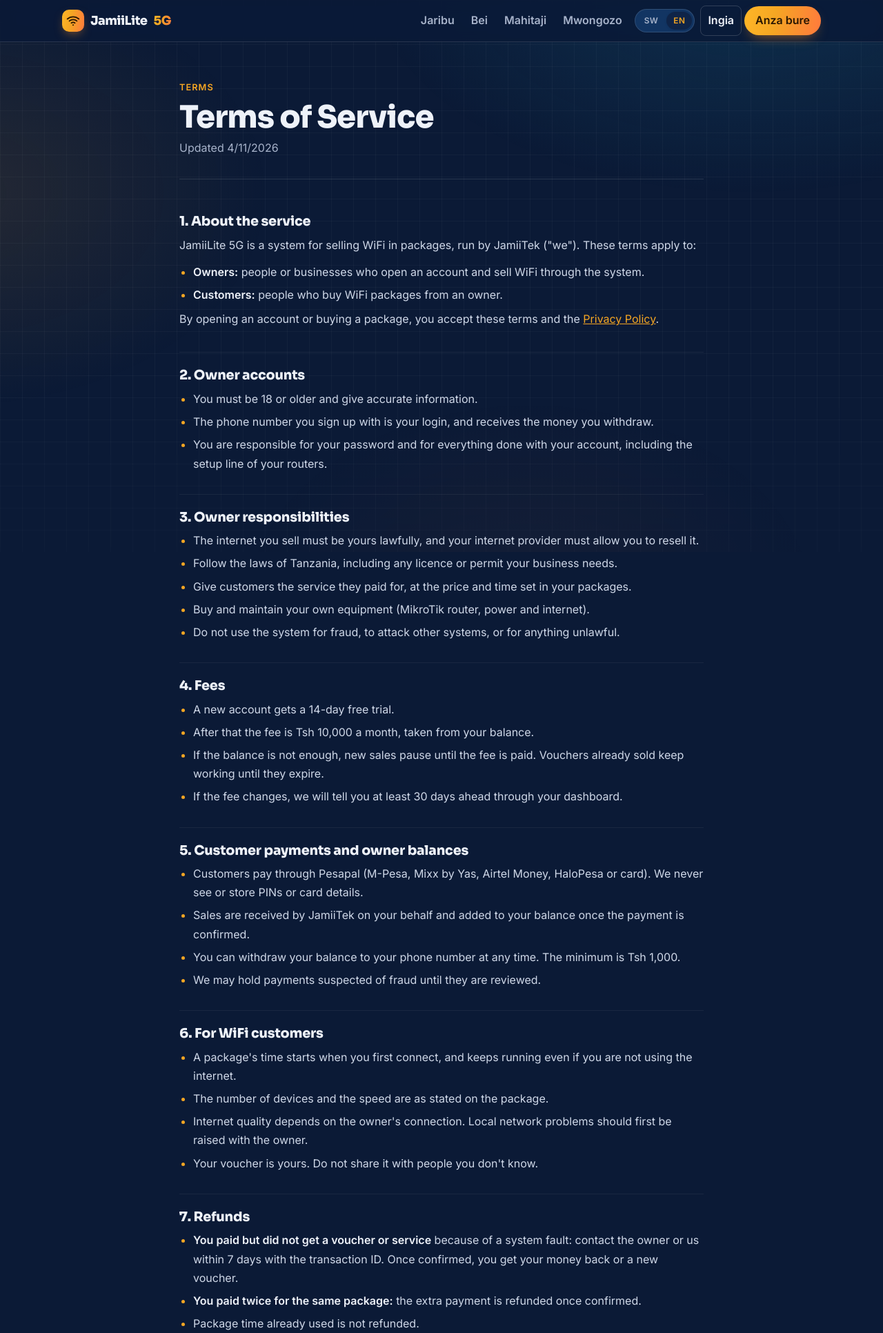
After one commit to Barackwilliam/jamiilite-5g, a Django app: page /masharti/ in a window 1280 px wide. The commit adds this page. Shown: the top 1932 px of the page at 69% size. Run offline with Django 5.2, Linux system fonts and the light colour scheme; data that the repository does not hold is empty; parts of the project's set-up code (start-up, migrations or seed data) failed here and were passed over.

Commit message:
Add Terms of Service and Privacy Policy pages
- /masharti/ and /faragha/, written in full in Swahili and English (one
  template per language) and based on how the system actually works:
  trial, monthly fee, minimum withdrawal and sale fee come from the live
  configuration; data collected, Pesapal, Render/Supabase, Sentry,
  cookies and retention match the code.
- Refund policy is section 7 of the Terms (#kurudisha-pesa), as payment
  providers ask for one.
- Linked from the public footer, the sign-up form (consent line) and the
  customer payment page; both pages are in the sitemap.
- Optional JAMIILITE_CONTACT_EMAIL shows a contact address on both pages.

Co-Authored-By: Claude Opus 5.5 <noreply@anthropic.com>
Claude-Session: https://claude.ai/code/session_017Gx1JKQDSPG3naeggvRgJ8

```diff
--- a/config/settings.py
+++ b/config/settings.py
@@ -267,6 +267,8 @@ JAMIILITE_HOTSPOT_INTERFACE = os.environ.get("JAMIILITE_HOTSPOT_INTERFACE", "bri
 # --- Tovuti ya hadhara ---------------------------------------------------------
 # Namba ya WhatsApp ya kupokea wateja wapya (bila +), mfano 255712345678.
 JAMIILITE_WHATSAPP_NUMBER = os.environ.get("JAMIILITE_WHATSAPP_NUMBER", "").lstrip("+")
+# Barua pepe ya mawasiliano inayoonekana kwenye Masharti na Sera ya Faragha (si lazima).
+JAMIILITE_CONTACT_EMAIL = os.environ.get("JAMIILITE_CONTACT_EMAIL", "")
 
 
 # --- Biashara ya JamiiLite -----------------------------------------------------
--- a/dashboard/templates/dashboard/signup.html
+++ b/dashboard/templates/dashboard/signup.html
@@ -26,6 +26,7 @@
     {% include "dashboard/_field.html" with field=form.password1 %}
     {% include "dashboard/_field.html" with field=form.password2 %}
     <button type="submit" class="btn btn-primary btn-block btn-lg auth-submit">{% translate "Fungua akaunti" %} <span aria-hidden="true">→</span></button>
+    <p class="auth-terms">{% url 'pages:masharti' as terms_url %}{% url 'pages:faragha' as privacy_url %}{% blocktranslate %}Kwa kufungua akaunti, unakubali <a href="{{ terms_url }}" target="_blank" rel="noopener">Masharti</a> na <a href="{{ privacy_url }}" target="_blank" rel="noopener">Sera ya Faragha</a>.{% endblocktranslate %}</p>
   </form>
   <ul class="auth-trust">
     <li>💳 {% translate "Hakuna kadi" %}</li>
--- a/pages/templates/pages/base.html
+++ b/pages/templates/pages/base.html
@@ -83,7 +83,7 @@
       </nav>
     </div>
     <div class="wrap footer-bottom">
-      <span>© {% now "Y" %} <a href="https://www.jamiitek.com/" rel="noopener">JamiiTek</a></span>
+      <span>© {% now "Y" %} <a href="https://www.jamiitek.com/" rel="noopener">JamiiTek</a> · <a href="{% url 'pages:masharti' %}">{% translate "Masharti" %}</a> · <a href="{% url 'pages:faragha' %}">{% translate "Faragha" %}</a></span>
       <span>{% translate "Imetengenezwa Tanzania" %} 🇹🇿</span>
     </div>
   </footer>
--- /dev/null
+++ b/pages/templates/pages/legal/_base.html
@@ -0,0 +1,23 @@
+{% extends "pages/base.html" %}
+{% load i18n %}
+
+{% block content %}
+<article class="legal">
+  <header class="legal-head">
+    <p class="eyebrow">{% block eyebrow %}{% endblock %}</p>
+    <h1>{% block heading %}{% endblock %}</h1>
+    <p class="muted">{% block updated_label %}{% endblock %} {{ updated|date:"j/n/Y" }}</p>
+  </header>
+  <div class="legal-body">
+    {% block body %}{% endblock %}
+    <section id="mawasiliano">
+      <h2>{% block contact_heading %}{% endblock %}</h2>
+      <ul class="legal-contact">
+        {% if contact_email %}<li><a href="mailto:{{ contact_email }}">{{ contact_email }}</a></li>{% endif %}
+        {% if whatsapp_url %}<li><a href="{{ whatsapp_url }}" rel="noopener">WhatsApp</a></li>{% endif %}
+        <li><a href="https://www.jamiitek.com/" rel="noopener">www.jamiitek.com</a></li>
+      </ul>
+    </section>
+  </div>
+</article>
+{% endblock %}
--- /dev/null
+++ b/pages/templates/pages/legal/masharti_en.html
@@ -0,0 +1,106 @@
+{% extends "pages/legal/_base.html" %}
+
+{% block title %}Terms of Service · JamiiLite 5G{% endblock %}
+{% block description %}Terms for using JamiiLite 5G, for WiFi owners and their customers, including the refund policy.{% endblock %}
+{% block eyebrow %}Terms{% endblock %}
+{% block heading %}Terms of Service{% endblock %}
+{% block updated_label %}Updated{% endblock %}
+{% block contact_heading %}13. Contact{% endblock %}
+
+{% block body %}
+<section>
+  <h2>1. About the service</h2>
+  <p>JamiiLite 5G is a system for selling WiFi in packages, run by JamiiTek ("we"). These terms apply to:</p>
+  <ul>
+    <li><strong>Owners:</strong> people or businesses who open an account and sell WiFi through the system.</li>
+    <li><strong>Customers:</strong> people who buy WiFi packages from an owner.</li>
+  </ul>
+  <p>By opening an account or buying a package, you accept these terms and the <a href="{% url 'pages:faragha' %}">Privacy Policy</a>.</p>
+</section>
+
+<section>
+  <h2>2. Owner accounts</h2>
+  <ul>
+    <li>You must be 18 or older and give accurate information.</li>
+    <li>The phone number you sign up with is your login, and receives the money you withdraw.</li>
+    <li>You are responsible for your password and for everything done with your account, including the setup line of your routers.</li>
+  </ul>
+</section>
+
+<section>
+  <h2>3. Owner responsibilities</h2>
+  <ul>
+    <li>The internet you sell must be yours lawfully, and your internet provider must allow you to resell it.</li>
+    <li>Follow the laws of Tanzania, including any licence or permit your business needs.</li>
+    <li>Give customers the service they paid for, at the price and time set in your packages.</li>
+    <li>Buy and maintain your own equipment (MikroTik router, power and internet).</li>
+    <li>Do not use the system for fraud, to attack other systems, or for anything unlawful.</li>
+  </ul>
+</section>
+
+<section>
+  <h2>4. Fees</h2>
+  <ul>
+    <li>A new account gets a {{ trial_days }}-day free trial.</li>
+    <li>After that the fee is Tsh {{ monthly_fee }} a month, taken from your balance.</li>
+    <li>If the balance is not enough, new sales pause until the fee is paid. Vouchers already sold keep working until they expire.</li>
+    {% if sale_fee_percent %}<li>{{ sale_fee_percent }}% of each sale is deducted to cover payment costs.</li>{% endif %}
+    <li>If the fee changes, we will tell you at least 30 days ahead through your dashboard.</li>
+  </ul>
+</section>
+
+<section>
+  <h2>5. Customer payments and owner balances</h2>
+  <ul>
+    <li>Customers pay through Pesapal (M-Pesa, Mixx by Yas, Airtel Money, HaloPesa or card). We never see or store PINs or card details.</li>
+    <li>Sales are received by JamiiTek on your behalf and added to your balance once the payment is confirmed.</li>
+    <li>You can withdraw your balance to your phone number at any time. The minimum is Tsh {{ min_withdrawal }}.</li>
+    <li>We may hold payments suspected of fraud until they are reviewed.</li>
+  </ul>
+</section>
+
+<section>
+  <h2>6. For WiFi customers</h2>
+  <ul>
+    <li>A package's time starts when you first connect, and keeps running even if you are not using the internet.</li>
+    <li>The number of devices and the speed are as stated on the package.</li>
+    <li>Internet quality depends on the owner's connection. Local network problems should first be raised with the owner.</li>
+    <li>Your voucher is yours. Do not share it with people you don't know.</li>
+  </ul>
+</section>
+
+<section id="kurudisha-pesa">
+  <h2>7. Refunds</h2>
+  <ul>
+    <li><strong>You paid but did not get a voucher or service</strong> because of a system fault: contact the owner or us within 7 days with the transaction ID. Once confirmed, you get your money back or a new voucher.</li>
+    <li><strong>You paid twice for the same package:</strong> the extra payment is refunded once confirmed.</li>
+    <li>Package time already used is not refunded.</li>
+    <li>An owner's monthly fee is not refunded for part of a month.</li>
+  </ul>
+</section>
+
+<section>
+  <h2>8. Suspension</h2>
+  <p>We may suspend or close an account that breaks these terms, is involved in fraud, or when the law requires it. When an account is closed, the remaining balance is paid to the owner after deducting fees owed, except while fraud is being investigated.</p>
+</section>
+
+<section>
+  <h2>9. Availability</h2>
+  <p>We work to keep the system running at all times, but cannot promise it will never stop. It may stop for maintenance, or because of network, provider or power failures.</p>
+</section>
+
+<section>
+  <h2>10. Limitation of liability</h2>
+  <p>To the extent the law allows, we are not liable for indirect losses such as lost profit, or for faults in an owner's internet or equipment. Our total liability to an owner does not exceed the fees they paid in the previous 3 months.</p>
+</section>
+
+<section>
+  <h2>11. Changes to these terms</h2>
+  <p>We may change these terms. We will tell owners through the dashboard before major changes take effect. Continuing to use the service after that means accepting the new terms.</p>
+</section>
+
+<section>
+  <h2>12. Law</h2>
+  <p>These terms are governed by the laws of the United Republic of Tanzania.</p>
+</section>
+{% endblock %}
--- a/pages/urls.py
+++ b/pages/urls.py
@@ -1,6 +1,6 @@
 from django.urls import path
 
-from .views import PublicPage
+from .views import LegalPage, PublicPage
 
 app_name = "pages"
 
@@ -8,4 +8,6 @@ urlpatterns = [
     path("", PublicPage.as_view(template_name="pages/home.html"), name="home"),
     path("mahitaji/", PublicPage.as_view(template_name="pages/mahitaji.html"), name="mahitaji"),
     path("mwongozo/", PublicPage.as_view(template_name="pages/mwongozo.html"), name="mwongozo"),
+    path("masharti/", LegalPage.as_view(document="masharti"), name="masharti"),
+    path("faragha/", LegalPage.as_view(document="faragha"), name="faragha"),
 ]
--- a/pages/views.py
+++ b/pages/views.py
@@ -1,4 +1,5 @@
 import math
+from datetime import date
 from urllib.parse import quote
 
 from django.conf import settings
@@ -7,7 +8,7 @@ from django.shortcuts import redirect
 from django.templatetags.static import static
 from django.urls import reverse
 from django.utils.html import escape
-from django.utils.translation import gettext, ngettext
+from django.utils.translation import get_language, gettext, ngettext
 from django.views.decorators.cache import cache_control
 from django.views.generic import TemplateView
 
@@ -69,8 +70,33 @@ class PublicPage(TemplateView):
         return context
 
 
+# Masharti na faragha: kila hati imeandikwa kamili kwa kila lugha (si sentensi moja moja kwenye .po).
+LEGAL_UPDATED = date(2026, 11, 4)
+
+
+class LegalPage(PublicPage):
+    document = ""
+
+    def get_template_names(self):
+        language = "en" if (get_language() or "sw").startswith("en") else "sw"
+        return [f"pages/legal/{self.document}_{language}.html"]
+
+    def get_context_data(self, **kwargs):
+        context = super().get_context_data(**kwargs)
+        cfg = config.current()
+        context.update(
+            updated=LEGAL_UPDATED,
+            min_withdrawal=f"{cfg.min_withdrawal:,}",
+            sale_fee_percent=cfg.sale_fee_percent,
+            contact_email=settings.JAMIILITE_CONTACT_EMAIL,
+        )
+        return context
+
+
 # Kurasa ambazo Google inapaswa kuzijua, kwa kila lugha.
-SITEMAP_PAGES = ["pages:home", "pages:mahitaji", "pages:mwongozo", "dashboard:signup"]
+SITEMAP_PAGES = [
+    "pages:home", "pages:mahitaji", "pages:mwongozo", "dashboard:signup", "pages:masharti", "pages:faragha",
+]
 
 
 @cache_control(max_age=3600, public=True)
--- a/portal/templates/portal/base.html
+++ b/portal/templates/portal/base.html
@@ -23,6 +23,9 @@
     </header>
     {% block content %}{% endblock %}
   </main>
-  <footer class="footer">{% blocktranslate %}Inaendeshwa na <strong>JamiiLite 5G</strong>{% endblocktranslate %}</footer>
+  <footer class="footer">
+    {% blocktranslate %}Inaendeshwa na <strong>JamiiLite 5G</strong>{% endblocktranslate %}
+    <nav class="footer-links"><a href="{% url 'pages:masharti' %}">{% translate "Masharti" %}</a> · <a href="{% url 'pages:faragha' %}">{% translate "Faragha" %}</a></nav>
+  </footer>
 </body>
 </html>
--- a/static/css/portal.css
+++ b/static/css/portal.css
@@ -209,3 +209,5 @@ body {
   .order { padding: 12px 14px; }
   .order-amount { font-size: 1.2rem; }
 }
+.footer-links { margin-top: 6px; }
+.footer-links a { color: var(--muted); }
--- a/static/css/site.css
+++ b/static/css/site.css
@@ -457,3 +457,19 @@ a:focus-visible, button:focus-visible, summary:focus-visible, input:focus-visibl
   .need-wide { grid-column: 2; grid-row: 1 / span 3; grid-template-columns: 1fr; align-content: start; }
   .need-wide .models { grid-template-columns: 1fr; }
 }
+
+/* ============================================================
+   Masharti na Faragha: maandishi rahisi kusoma
+   ============================================================ */
+.legal { width: min(760px, 100% - 32px); margin: 0 auto; padding: 56px 0 72px; }
+.legal-head { margin-bottom: 28px; padding-bottom: 20px; border-bottom: 1px solid var(--border); }
+.legal-head h1 { font-size: clamp(2rem, 5vw, 2.8rem); margin-bottom: 6px; }
+.legal-body section { padding: 22px 0; border-bottom: 1px solid rgba(255, 255, 255, 0.06); scroll-margin-top: 84px; }
+.legal-body section:last-child { border-bottom: 0; }
+.legal-body h2 { font-size: 1.2rem; margin-bottom: 10px; }
+.legal-body h3 { font-size: 1rem; margin: 16px 0 6px; color: var(--text); }
+.legal-body p, .legal-body li { color: #cfd8e8; line-height: 1.7; }
+.legal-body ul { margin: 0 0 8px; padding-left: 20px; display: grid; gap: 6px; }
+.legal-body li::marker { color: var(--brand); }
+.legal-body strong { color: var(--text); }
+.legal-contact { list-style: none; padding: 0 !important; }
--- a/ui/static/ui/auth.css
+++ b/ui/static/ui/auth.css
@@ -256,3 +256,5 @@ body.auth h1, body.auth h2, .auth-submit, .auth-logo, .auth-art-logo { font-fami
 /* Nembo ya JamiiTek: dhahabu kama ukurasa wa mwanzo */
 .auth .app-logo-mark { background: linear-gradient(100deg, #FFB627 0%, #F5A623 40%, #FF7A3D 100%); color: #2A1702; box-shadow: 0 6px 16px -4px rgba(245, 166, 35, 0.55); }
 .auth .app-logo b { background: linear-gradient(100deg, #FFB627 0%, #F5A623 40%, #FF7A3D 100%); -webkit-background-clip: text; background-clip: text; color: transparent; }
+.auth-terms { margin: 12px 0 0; font-size: 0.82rem; color: var(--muted, #a7b3ca); text-align: center; }
+.auth-terms a { color: #ffc456; }
```
Also changed, not shown: pages/templates/pages/legal/faragha_en.html (added, +95 -0 lines), pages/templates/pages/legal/faragha_sw.html (added, +95 -0 lines), pages/templates/pages/legal/masharti_sw.html (added, +106 -0 lines), pages/tests/test_legal.py (added, +44 -0 lines), locale/en/LC_MESSAGES/django.po, 1 other file.
